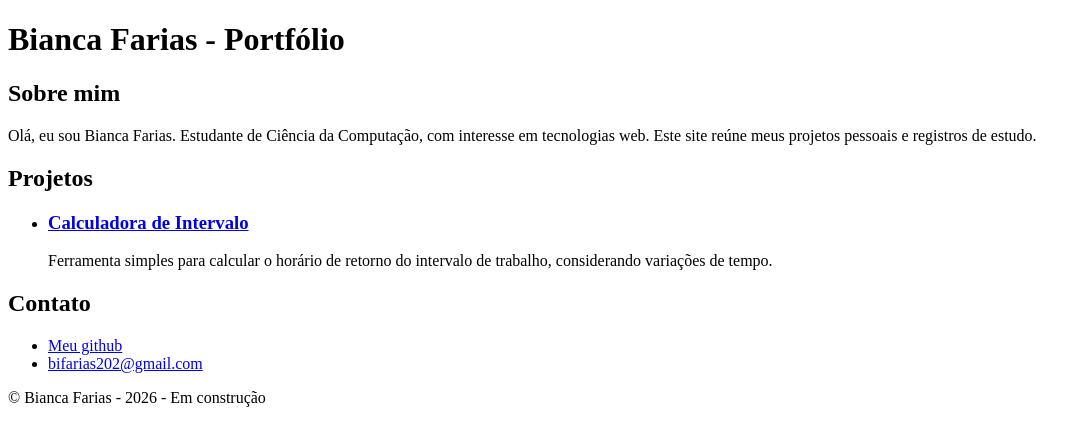
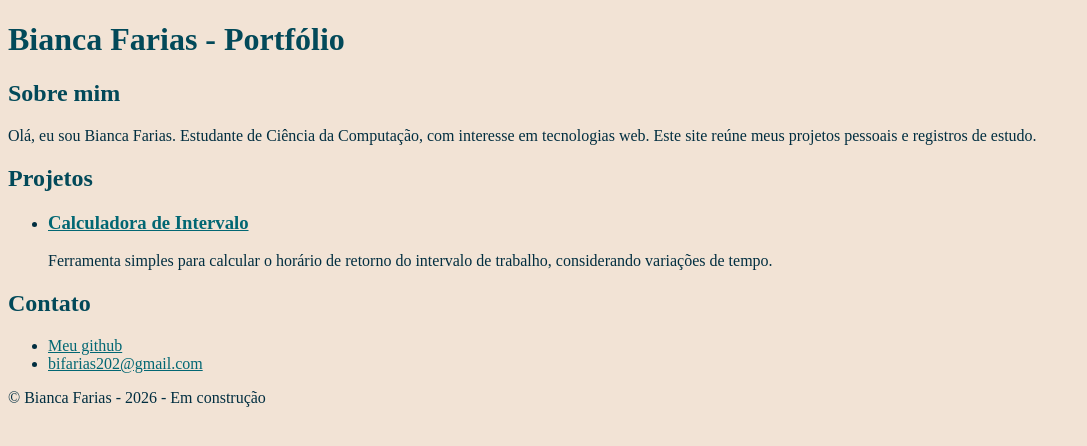
Before and after one commit to lubiasafira/biancafarias.com.br, a plain HTML site: page index.html in a window 1280 px wide. Shown: the whole page, without its empty margins (0-1087 px from the left). Drawn offline with Linux system fonts and the light colour scheme.

Commit message:
Adiciona cores: `colors.css`

```diff
--- /dev/null
+++ b/css/colors.css
@@ -0,0 +1,47 @@
+/*
+Variáveis de cores
+ */
+
+:root {
+    --cor-fundo: #F2E3D5;
+    --cor-texto: #012E40;
+    --cor-titulo: #024959;
+    --cor-link: #026773;
+    --cor-hover: #3CA6A6;
+}
+
+body {
+    background-color: var(--cor-fundo);
+    color: var(--cor-texto);
+}
+
+/* header, main, footer */
+
+
+header h1 {
+    color: var(--cor-titulo);
+
+}
+
+h2 {
+    color: var(--cor-titulo);
+}
+
+h3 {
+    color: var(--cor-titulo);
+}
+
+/* Links */
+
+a {
+    color: var(--cor-link);
+}
+
+a:hover {
+    color: var(--cor-hover);
+}
+
+/* footer */
+footer {
+    color:var(--cor-texto)
+}
--- a/index.html
+++ b/index.html
@@ -4,6 +4,7 @@
     <meta charset="UTF-8">
     <meta name="viewport" content="width=device-width, initial-scale=1.0">
     <title>Bianca Farias</title>
+    <link rel="stylesheet" href="css/colors.css">
 </head>
 <body>
     <header>
```
